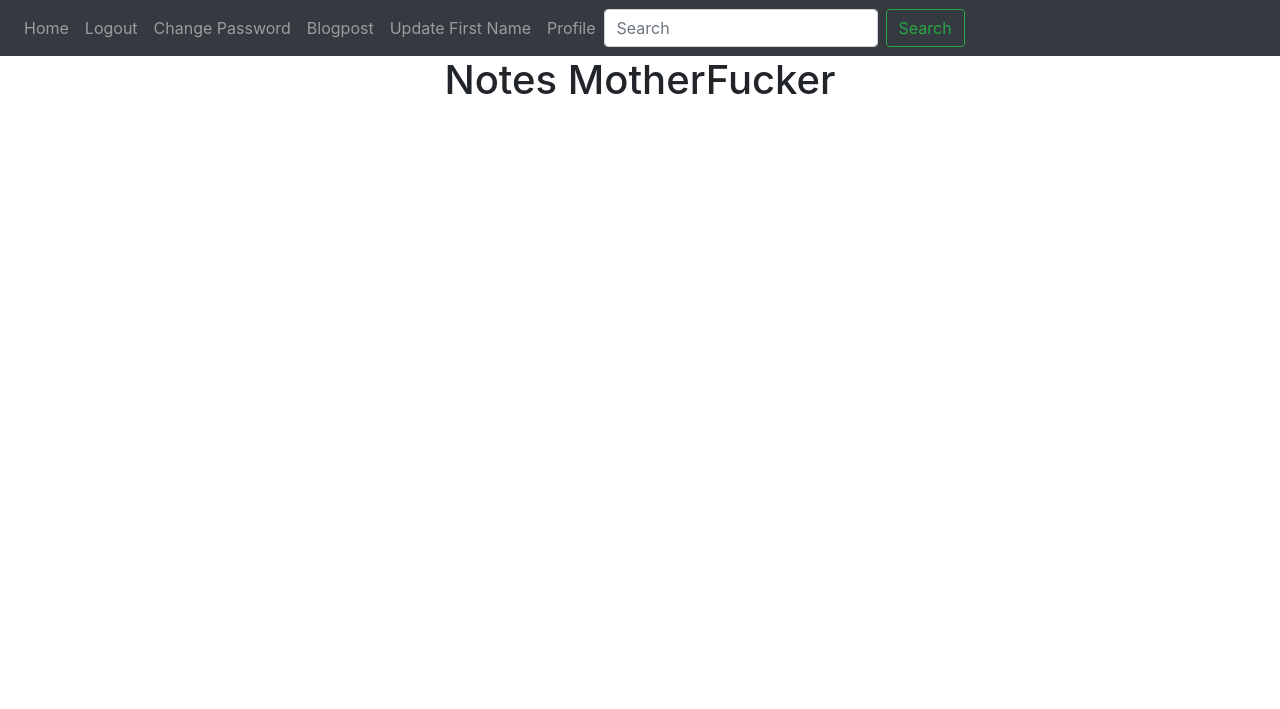
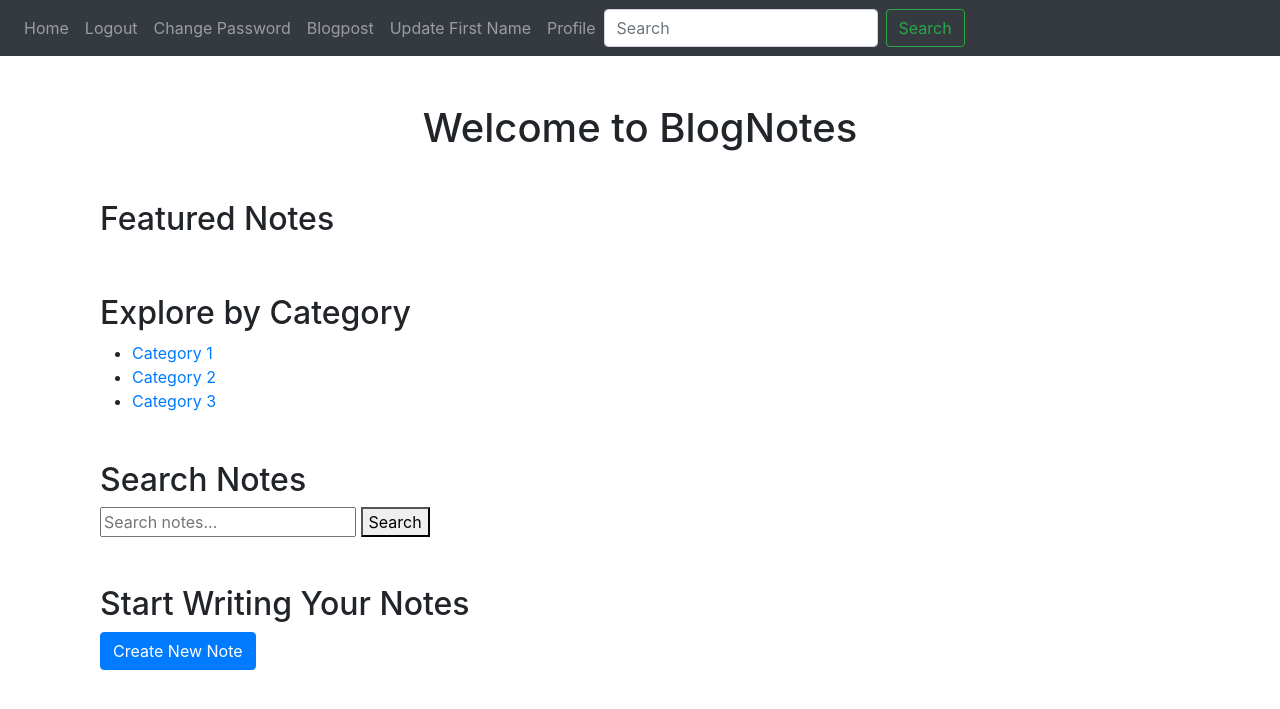
Before and after one commit to divanster/FlaskBlogComplete, a Flask app: page / in a window 1280 px wide. Shown: the top 709 px of the page. Run offline with Flask 3, Linux system fonts and the light colour scheme; the visitor is signed in with stand-in values (Sample User, id 1); some libraries are stand-ins or nearby versions.

Commit message:
working on home page

```diff
--- a/website/templates/home.html
+++ b/website/templates/home.html
@@ -1,5 +1,53 @@
-{% extends "base.html" %} {% block title %}Home{% endblock %} {% block content
-%}
-<h1 align="center">Notes MotherFucker</h1>
+{% extends "base.html" %}
+{% block title %}Home{% endblock %}
 
+{% block content %}
+<div class="container">
+  <h1 class="text-center mt-5">Welcome to BlogNotes</h1>
+
+  <!-- Featured Content Section -->
+  <section class="mt-5">
+    <h2>Featured Notes</h2>
+    <!-- Display featured notes here -->
+    <div class="row">
+      <div class="col-md-4">
+        <!-- Card for featured note 1 -->
+      </div>
+      <div class="col-md-4">
+        <!-- Card for featured note 2 -->
+      </div>
+      <div class="col-md-4">
+        <!-- Card for featured note 3 -->
+      </div>
+    </div>
+  </section>
+
+  <!-- Categories or Tags Section -->
+  <section class="mt-5">
+    <h2>Explore by Category</h2>
+    <!-- Display links to categories or tags here -->
+    <ul>
+      <li><a href="#">Category 1</a></li>
+      <li><a href="#">Category 2</a></li>
+      <li><a href="#">Category 3</a></li>
+    </ul>
+  </section>
+
+  <!-- Search Bar Section -->
+  <section class="mt-5">
+    <h2>Search Notes</h2>
+    <!-- Display search bar here -->
+    <form>
+      <input type="text" placeholder="Search notes...">
+      <button type="submit">Search</button>
+    </form>
+  </section>
+
+  <!-- Call-to-Action Section -->
+  <section class="mt-5">
+    <h2>Start Writing Your Notes</h2>
+    <!-- Display call-to-action button here -->
+    <a href="#" class="btn btn-primary">Create New Note</a>
+  </section>
+</div>
 {% endblock %}
--- a/website/templates/profile.html
+++ b/website/templates/profile.html
@@ -33,7 +33,7 @@
         {% if user and user.blog_posts %}
         {% for post in user.blog_posts %}
         <div class="list-group-item list-group-item-action">
-          <h5 class="mb-1" style="color: blue;">{{ post.title }}</h5>
+          <h5 class="mb-1" style="color: blue;">{{ loop.index }}. {{ post.title }}</h5> <!-- Display post index -->
           <p class="mb-1">{{ post.content[:100] }}{% if post.content|length > 100 %}... <a href="{{ url_for('views.blogpost', post_id=post.id) }}">Read More</a>{% endif %}</p>
         </div>
         {% if not loop.last %}
```
